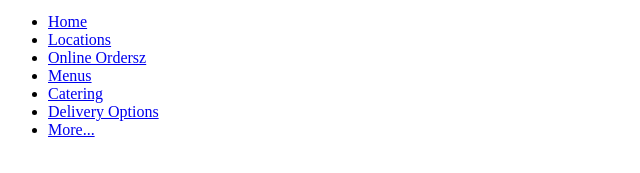
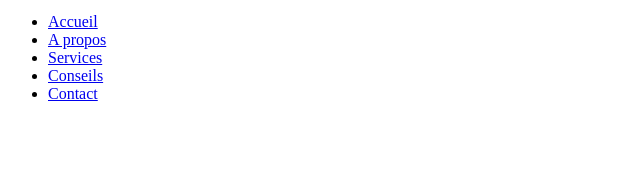
Before and after one commit to DaxaXAd/Paul-et-fils, a plain HTML site: page index.html in a window 1280 px wide. Shown: the part 29-202 px from the top of the page, without its empty margins (0-640 px from the left). Drawn offline with Linux system fonts and the light colour scheme.

Commit message:
HTML :  - added menu (not finished)
CSS :
 - added files css compiled from scss

```diff
--- /dev/null
+++ b/css/main.css
@@ -0,0 +1 @@
+/*# sourceMappingURL=main.css.map */
--- a/index.html
+++ b/index.html
@@ -1,5 +1,5 @@
 <!DOCTYPE html>
-<html lang="en">
+<html lang="fr">
 
 <head>
     <meta charset="UTF-8">
@@ -16,25 +16,19 @@
             <nav>
                 <ul>
                     <li>
-                        <a href="index.html">Home</a>
+                        <a href="index.html">Accueil</a>
                     </li>
                     <li>
-                        <a href="#locations">Locations</a>
+                        <a href="#">A propos</a>
                     </li>
                     <li>
-                        <a href="#">Online Ordersz</a>
+                        <a href="#">Services</a>
                     </li>
                     <li>
-                        <a href="#menu_section">Menus</a>
+                        <a href="#">Conseils</a>
                     </li>
                     <li>
-                        <a href="#">Catering</a>
-                    </li>
-                    <li>
-                        <a href="#">Delivery Options</a>
-                    </li>
-                    <li>
-                        <a href="#others">More...</a>
+                        <a href="#">Contact</a>
                     </li>
                 </ul>
             </nav>
```
Also changed, not shown: 1 other file.
